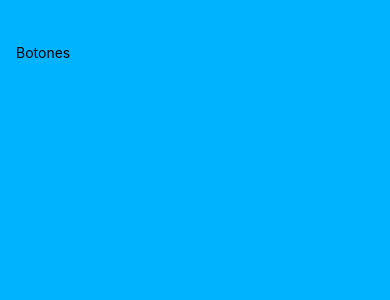
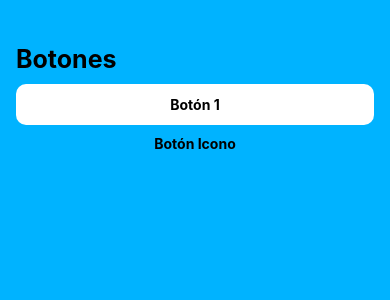
Before and after one commit to Diegocruz040708/Fundamentos_expo, a React Native app: screen / in a window 390 px wide. Shown: the top 300 px of the page. Built offline with nearby package versions, Linux system fonts and the light colour scheme.

Commit message:
"4. Creando botones"

```diff
--- a/src/pages/Butones.js
+++ b/src/pages/Butones.js
@@ -1,9 +1,17 @@
-import { Text, View, StyleSheet, Platform, StatusBar } from 'react-native';
+import { Text, View, StyleSheet, Platform, StatusBar, TouchableOpacity } from 'react-native';
 
 export default function Butones() {
   return (
     <View style={style.mainS}>
-        <Text>Botones</Text>
+        <Text style={style.h1} >Botones</Text>
+        {/* Botón 1 */}
+        <TouchableOpacity style={style.botonBasico}>
+            <Text style={style.text}>Botón 1</Text>
+        </TouchableOpacity>
+        {/* Botón 2 */}
+        <TouchableOpacity style={style.botonIcono}>
+            <Text style={style.text}>Botón Icono</Text>
+        </TouchableOpacity>
     </View>
   );
 }
@@ -14,5 +22,21 @@
         backgroundColor: '#00b3ff',
         paddingTop: Platform.OS === 'android' ? StatusBar.currentHeight : 44,
         padding: 16,
-    }
+    },
+    h1: {
+        fontSize: 25,
+        fontWeight: 'bold',
+    },
+    botonBasico: {
+        backgroundColor: '#fff',
+        padding: 12,
+        borderRadius: 10,
+        marginTop: 10,
+        marginBottom: 10,
+    },
+    text: {
+        color: '#000',
+        textAlign: 'center',
+        fontWeight: 'bold',
+    },
 });
```
